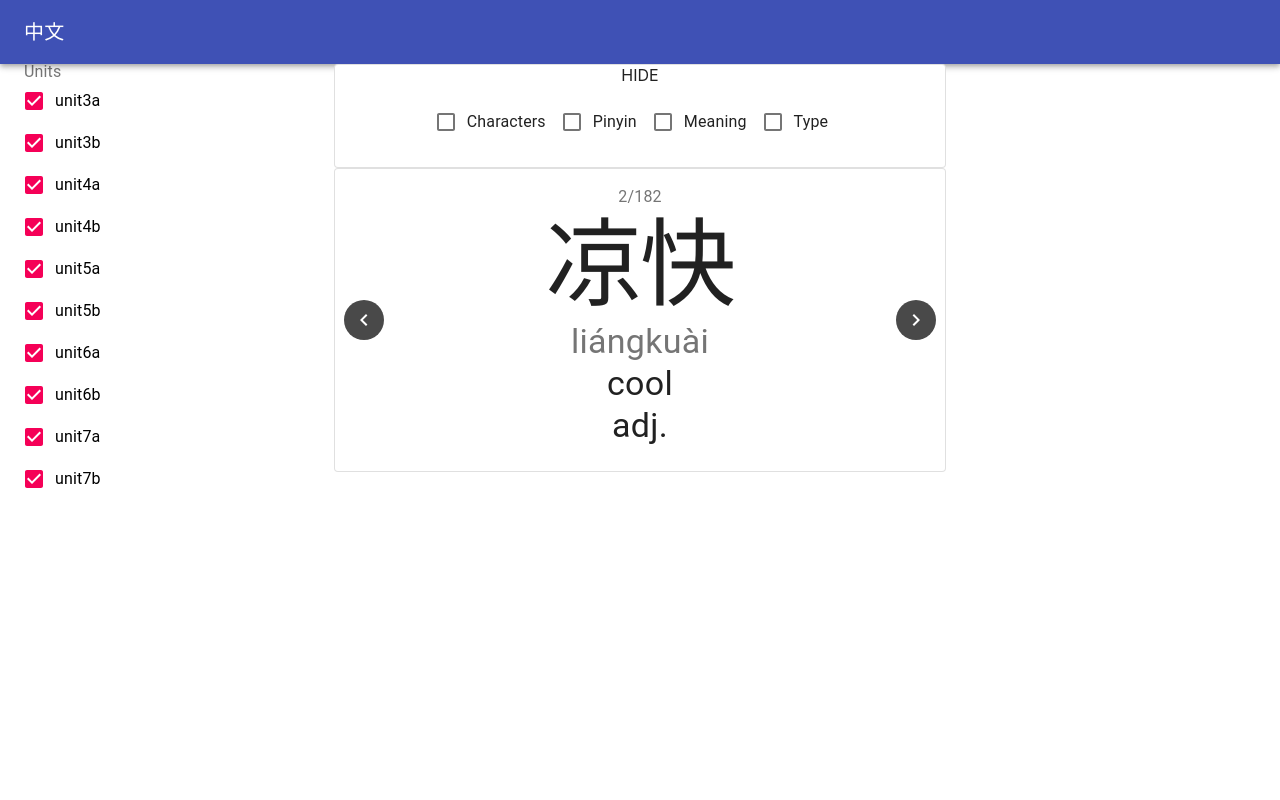
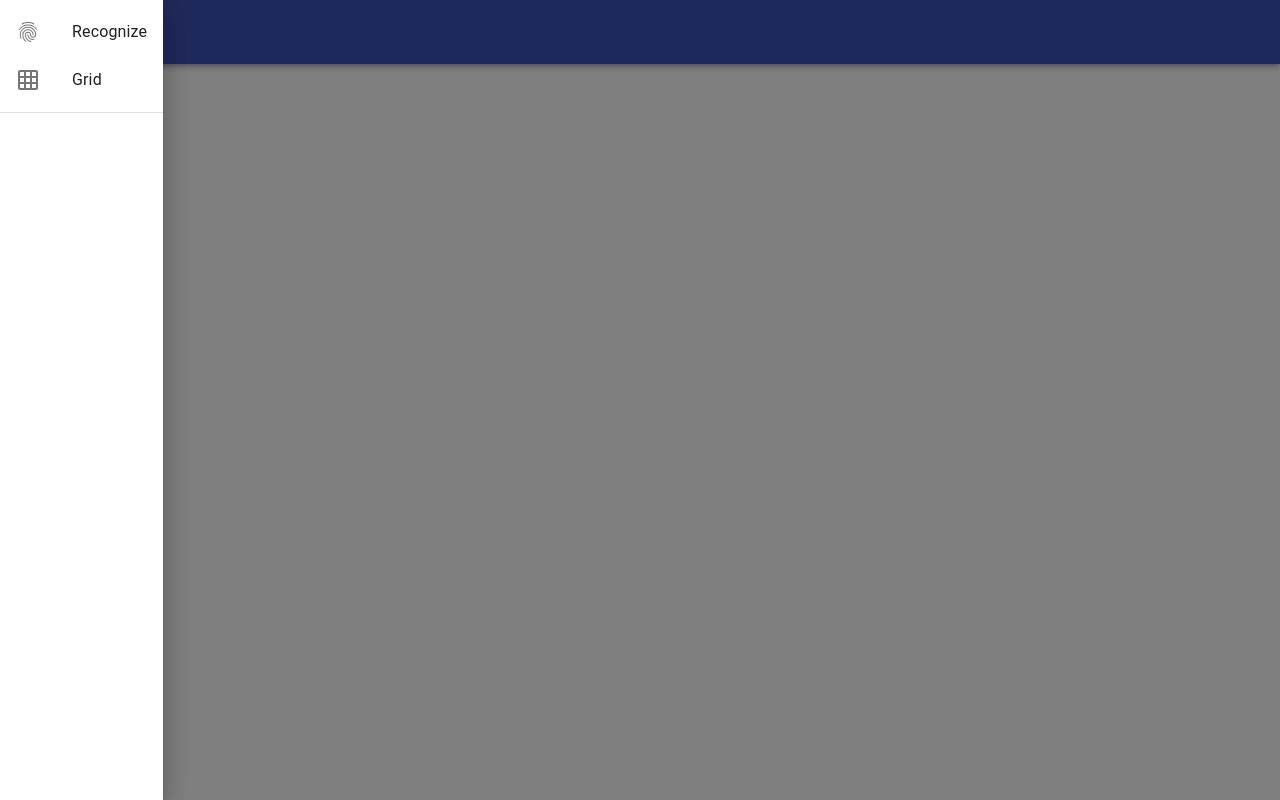
Before and after one commit to znamo/hanyu, a React (Create React App) app: page /recognize in a window 1280 px wide. Both pictures are taken after a click on the button "menu". Built offline with nearby package versions, Linux system fonts and the light colour scheme.

Commit message:
Added Routing

```diff
--- a/package.json
+++ b/package.json
@@ -12,10 +12,14 @@
     "@types/node": "^12.0.0",
     "@types/react": "^17.0.0",
     "@types/react-dom": "^17.0.0",
+    "@types/react-router": "^5.1.11",
+    "@types/react-router-dom": "^5.1.7",
     "node-sass": "^5.0.0",
     "react": "^17.0.1",
     "react-dom": "^17.0.1",
     "react-material-ui-carousel": "^2.1.2",
+    "react-router": "^5.2.0",
+    "react-router-dom": "^5.2.0",
     "react-scripts": "4.0.2",
     "typescript": "^4.1.2",
     "web-vitals": "^1.0.1"
--- a/src/App.tsx
+++ b/src/App.tsx
@@ -1,62 +1,58 @@
-import React, {useEffect} from 'react';
+import React, {KeyboardEvent, MouseEvent, useState} from 'react';
 import './App.scss';
-import units from './state';
-import CardCarousel from "./components/card_carousel/cardCarousel";
-
 import AppBar from '@material-ui/core/AppBar';
 import Toolbar from '@material-ui/core/Toolbar';
 import Typography from '@material-ui/core/Typography';
-import Button from '@material-ui/core/Button';
 import IconButton from '@material-ui/core/IconButton';
 import MenuIcon from '@material-ui/icons/Menu';
-import ControlOptions from "./components/control_options/control_options";
-import {CardProps, UnitProps} from "./types";
-import {CarouselProps} from "react-material-ui-carousel";
-import {Grid, Container} from "@material-ui/core";
+import FingerprintIcon from '@material-ui/icons/Fingerprint';
+import GridOnIcon from '@material-ui/icons/GridOn';
+import {Grid, Container, Drawer, List, ListItem, ListItemIcon, ListItemText, Divider} from "@material-ui/core";
+import {MemoryRouter as Router} from 'react-router'
+import {Link as RouterLink, LinkProps as RouterLinkProps, useHistory} from 'react-router-dom';
+import routes from 'routs'
+
+import {
+    Switch,
+    Route,
+    Link
+} from "react-router-dom";
+import Menu from "components/menu";
+
 
 function App() {
-    const unitsWithIncludeFlag = units.map(obj => ({...obj, include: true}))
-    const [includedUnits, setIncludedUnits] = React.useState(unitsWithIncludeFlag);
 
-    const handleChange = (event: React.ChangeEvent<HTMLInputElement>) => {
-        let newState = includedUnits.map(el => {
-            if (el.name === event.target.name) {
-                el.include = event.target.checked
-            }
-            return el
-        });
-        setIncludedUnits(newState)
+    const [menuState, setMenuState] = useState(false);
+    const toggleDrawer = (state: boolean) => (event: KeyboardEvent | MouseEvent): void => {
+        if (event.type === 'keydown' && ((event as KeyboardEvent).key === 'Tab' || (event as KeyboardEvent).key === 'Shift')) {
+            return;
+        }
+        setMenuState(state);
     };
 
-    const cardList = includedUnits.reduce<CardProps[]>((acc, cur: UnitProps) => cur.include ? [...acc, ...cur.characters] : acc, []);
-    const randomCardList = cardList.sort(() => Math.random() - 0.5);
     return (
-        <>
+        <Router>
+
             <AppBar position="static">
                 <Toolbar>
-                    {/*<IconButton edge="start" color="inherit" aria-label="menu">*/}
-                    {/*  <MenuIcon/>*/}
-                    {/*</IcnButton>*/}
-                    <Typography variant="h6">
-                        中文
-                    </Typography>
+                    <IconButton edge="start" color="inherit" aria-label="menu">
+                        <MenuIcon onClick={toggleDrawer(true)}/>
+                    </IconButton>
                 </Toolbar>
+                {/*<Typography variant="h6">*/}
+                {/*    中文*/}
+                {/*</Typography>*/}
             </AppBar>
 
-             <Container>
-                    <Grid container spacing={1}>
-                        <Grid item xs={3}>
-                            <ControlOptions units={includedUnits} handleChange={handleChange}/>
-                        </Grid>
-                        <Grid item xs={6}>
-                            <div className="App">
-                                <CardCarousel cardList={randomCardList}/>
-                            </div>
-                        </Grid>
-                    </Grid>
+            <Menu open={menuState} setState={toggleDrawer}/>
+
+            <Container>
+                <Switch>
+                    {routes.map((route, i) => <Route path={route.path} component={route.component} key={i}/>)}
+                </Switch>
             </Container>
 
-            </>
+        </Router>
     );
 }
 
--- /dev/null
+++ b/src/components/menu/index.tsx
@@ -0,0 +1,2 @@
+import Menu from './menu'
+export default Menu
--- /dev/null
+++ b/src/components/menu/menu.tsx
@@ -0,0 +1,42 @@
+import React, {KeyboardEvent, MouseEvent, useState, FC} from 'react';
+import {Divider, Drawer, List, ListItem, ListItemIcon, ListItemText} from "@material-ui/core";
+import FingerprintIcon from "@material-ui/icons/Fingerprint";
+import GridOnIcon from "@material-ui/icons/GridOn";
+import {useHistory} from "react-router-dom";
+
+interface MenuProps {
+    open: boolean,
+    setState: (state: boolean) => (event: KeyboardEvent | MouseEvent) => void
+}
+
+export const Menu: FC<MenuProps> = ({open, setState}) => {
+    let history = useHistory();
+    const handleMenuClick = (path: '/recognize' | '/grid') => (event: MouseEvent | TouchEvent): void => {
+        history.push(path)
+    }
+
+    return (
+        <Drawer anchor="left" open={open} onClose={setState(false)}>
+            <div
+                role="presentation"
+                onClick={setState(false)}
+                onKeyDown={setState(false)}
+            >
+                <List>
+                    <ListItem button onClick={handleMenuClick('/recognize')}>
+                        <ListItemIcon><FingerprintIcon/></ListItemIcon>
+                        <ListItemText primary={"Recognize"}/>
+                    </ListItem>
+
+                    <ListItem button onClick={handleMenuClick('/grid')}>
+                        <ListItemIcon><GridOnIcon/></ListItemIcon>
+                        <ListItemText primary={"Grid"}/>
+                    </ListItem>
+                </List>
+                <Divider/>
+            </div>
+        </Drawer>
+    );
+};
+
+export default Menu
--- /dev/null
+++ b/src/components/recognize_characters/RecognizeCharacters.tsx
@@ -0,0 +1,41 @@
+import React, {useState, FC} from 'react';
+import units from 'state';
+import CardCarousel from "components/card_carousel/cardCarousel";
+import ControlOptions from "components/control_options/control_options";
+import {CardProps, UnitProps} from "types";
+import {Grid} from "@material-ui/core";
+
+
+const RecognizeCharacters: FC<{}> = () => {
+
+    const unitsWithIncludeFlag = units.map(obj => ({...obj, include: false}));
+    const [includedUnits, setIncludedUnits] = useState(unitsWithIncludeFlag);
+
+    const handleChange = (event: React.ChangeEvent<HTMLInputElement>) => {
+        let newState = includedUnits.map(el => {
+            if (el.name === event.target.name) {
+                el.include = event.target.checked
+            }
+            return el
+        });
+        setIncludedUnits(newState)
+    };
+
+    const cardList = includedUnits.reduce<CardProps[]>((acc, cur: UnitProps) => cur.include ? [...acc, ...cur.characters] : acc, []);
+    const randomCardList = cardList.sort(() => Math.random() - 0.5);
+
+    return (
+        <Grid container spacing={1}>
+            <Grid item xs={3}>
+                <ControlOptions units={includedUnits} handleChange={handleChange}/>
+            </Grid>
+            <Grid item xs={6}>
+                <div className="App">
+                    <CardCarousel cardList={randomCardList}/>
+                </div>
+            </Grid>
+        </Grid>
+    )
+}
+
+export default RecognizeCharacters
--- /dev/null
+++ b/src/routs/index.tsx
@@ -0,0 +1,10 @@
+import RecognizeCharacters from "../components/recognize_characters/RecognizeCharacters";
+
+const routes = [
+    {
+        path: "/recognize",
+        component: RecognizeCharacters
+    }
+];
+
+export default routes;
--- a/tsconfig.json
+++ b/tsconfig.json
@@ -1,5 +1,6 @@
 {
   "compilerOptions": {
+    "baseUrl": "src",
     "target": "es5",
     "lib": [
       "dom",
```
Also changed, not shown: 1 other file (tests, documents, lock files or other folders).
